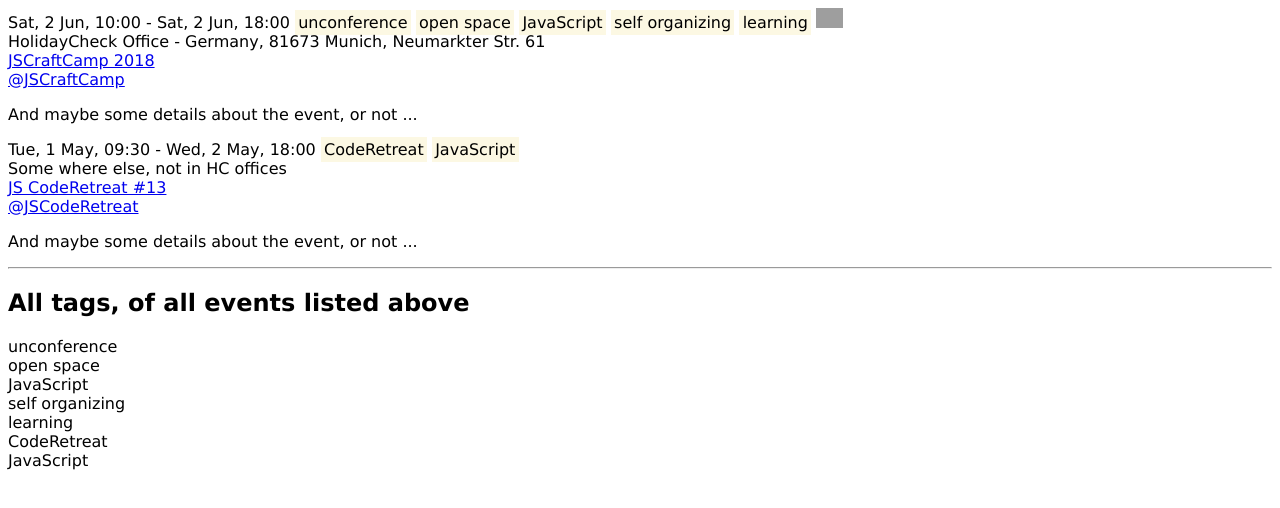
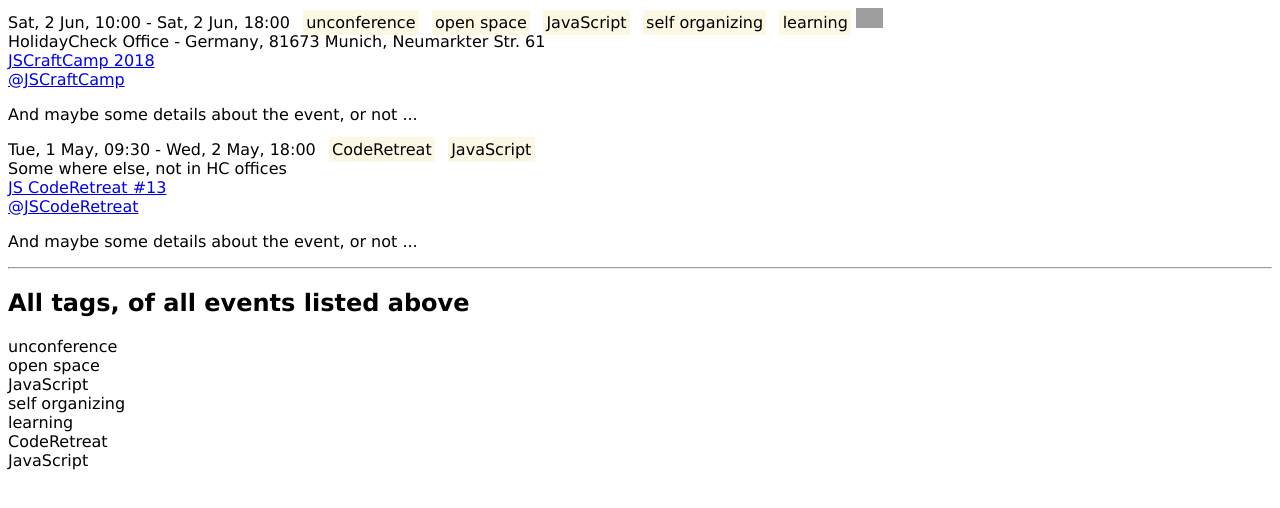
Before and after one commit to holidaycheck/hc-event-component, a website: page src/example.html in a window 1280 px wide. Drawn offline with Linux system fonts and the light colour scheme; grey boxes are pictures that could not be loaded.

Commit message:
A bit more space around tags.

```diff
--- a/src/style.css
+++ b/src/style.css
@@ -3,7 +3,8 @@
 }
 hc-event-tags li {
   background: #fcf8e3;
-  padding: .2em;
+  padding: .2rem;
+  margin-left: 0.5rem;
   list-style: none;
   display: inline;
 }
```
